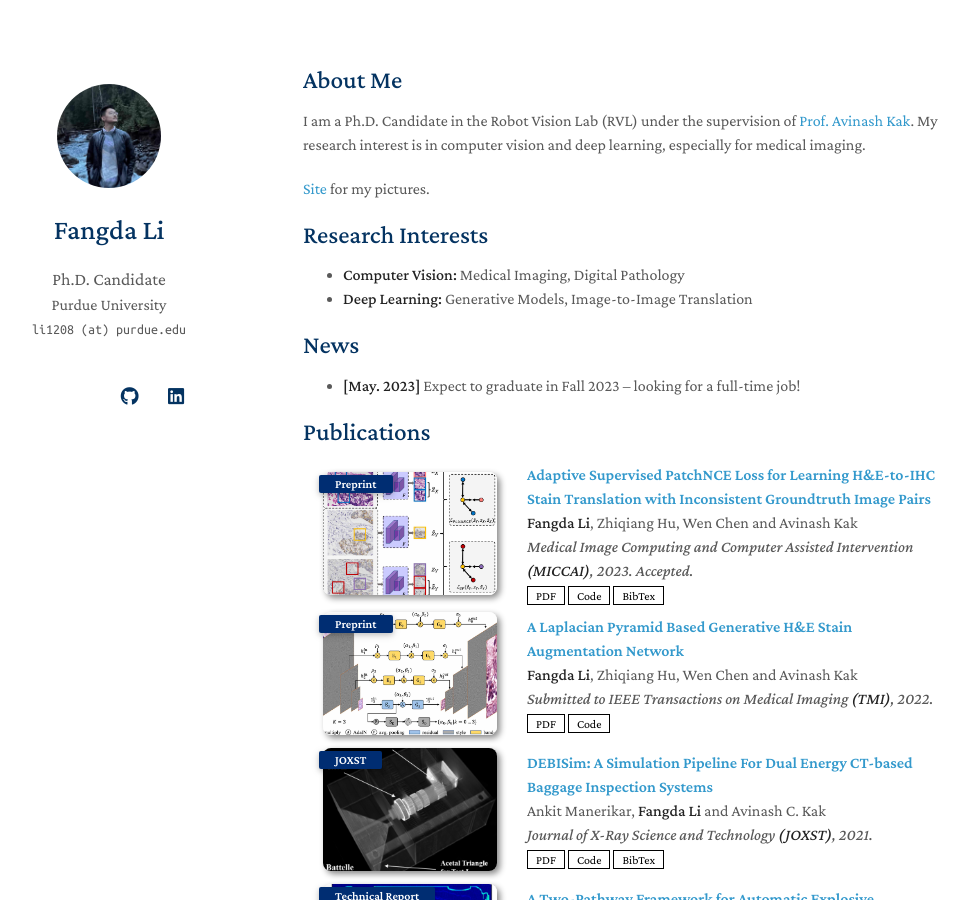
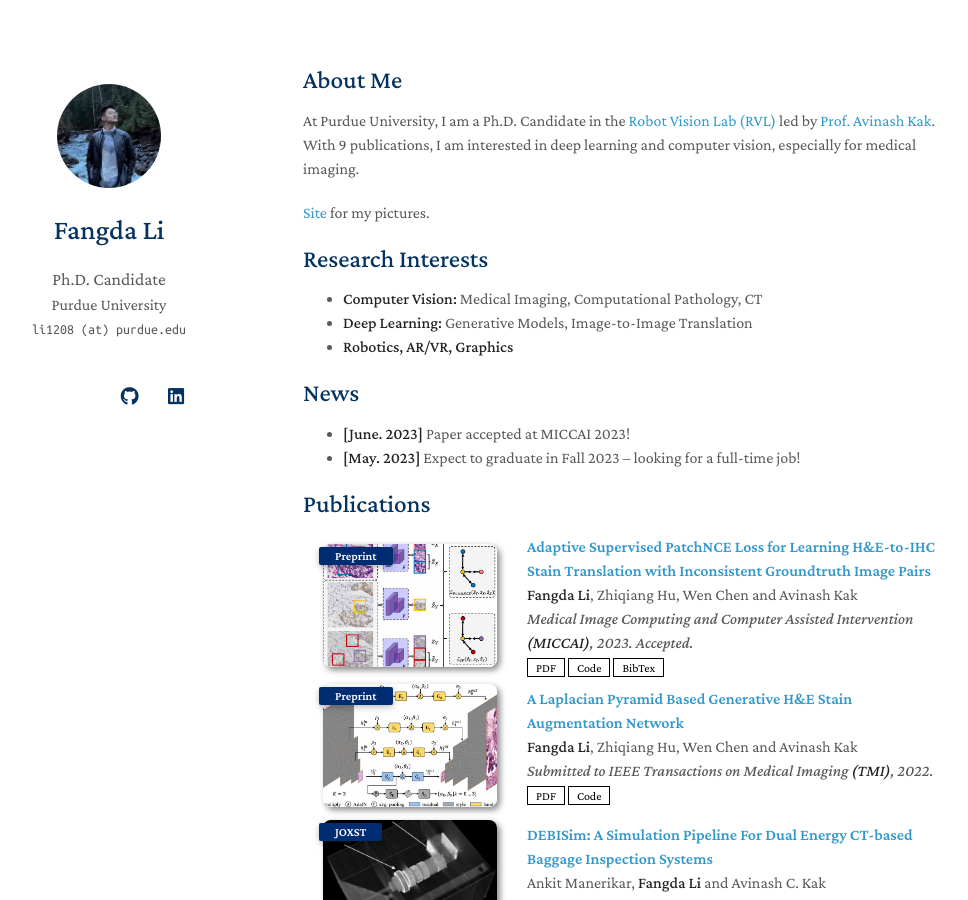
Before and after one commit to lifangda01/lifangda01.github.io, a Jekyll site: the page built from index.md, in a window 1280 px wide and 900 px high. Shown: the whole window, without its empty margins (167-1135 px from the left). Built offline with Jekyll 4.4.1, drawn with Linux system fonts in a browser that asks for light colours; nearby versions of some CDN libraries; a style sheet for code colours, icons or effects is not loaded; our own code applies the rules of GitHub Pages for plain Markdown files.

Commit message:
updated resume

```diff
--- a/index.md
+++ b/index.md
@@ -4,18 +4,20 @@ layout: homepage
 
 ## About Me
 
-I am a Ph.D. Candidate in the Robot Vision Lab (RVL) under the supervision of [Prof. Avinash Kak](https://engineering.purdue.edu/kak/).
-My research interest is in computer vision and deep learning, especially for medical imaging.
+At Purdue University, I am a Ph.D. Candidate in the [Robot Vision Lab (RVL)](https://engineering.purdue.edu/RVL/) led by [Prof. Avinash Kak](https://engineering.purdue.edu/kak/).
+With 9 publications, I am interested in deep learning and computer vision, especially for medical imaging.
 
 [Site](https://lifangda01.github.io/imgsat/) for my pictures.
 
 ## Research Interests
 
-- **Computer Vision:** Medical Imaging, Digital Pathology
+- **Computer Vision:** Medical Imaging, Computational Pathology, CT
 - **Deep Learning:** Generative Models, Image-to-Image Translation
+- **Robotics, AR/VR, Graphics**
 
 ## News
 
+- **[June. 2023]** Paper accepted at MICCAI 2023!
 - **[May. 2023]** Expect to graduate in Fall 2023 -- looking for a full-time job!
 
 {% include_relative _includes/publications.md %}
```
Also changed, not shown: 1 other file.
